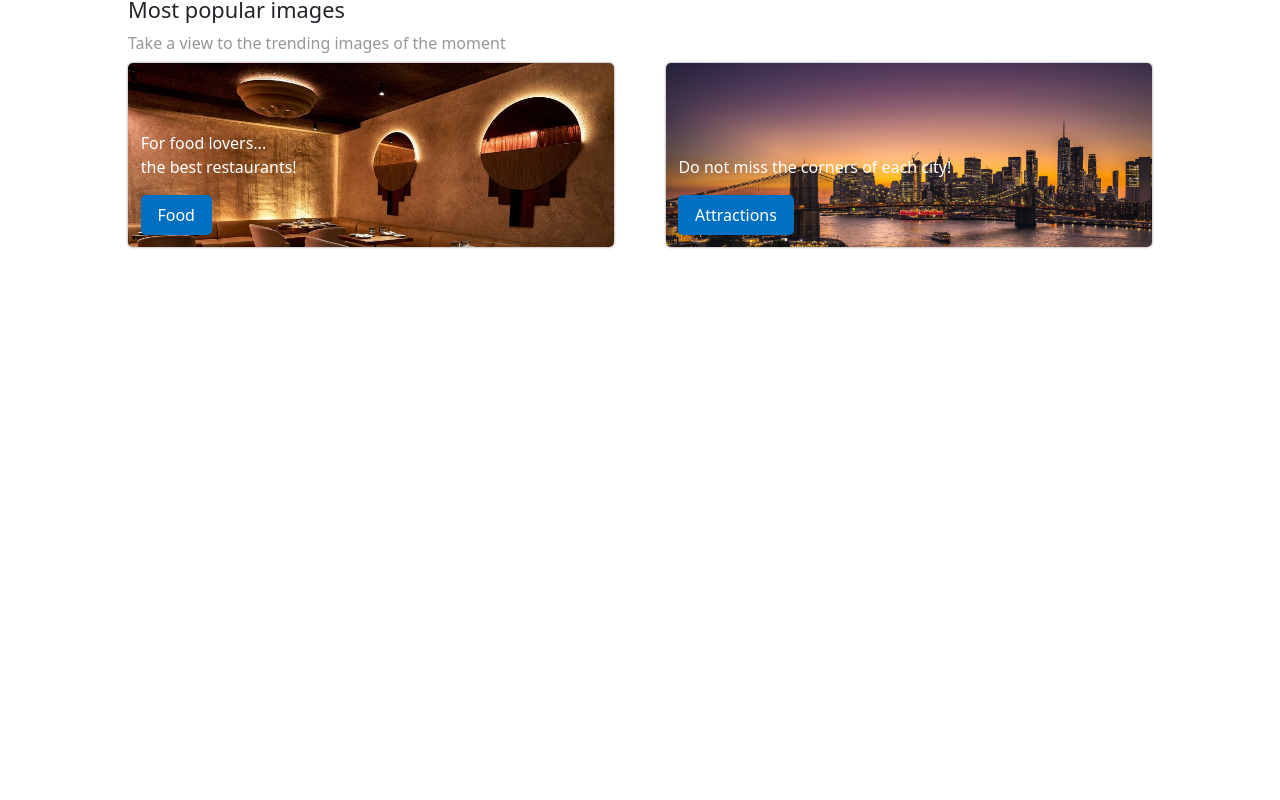
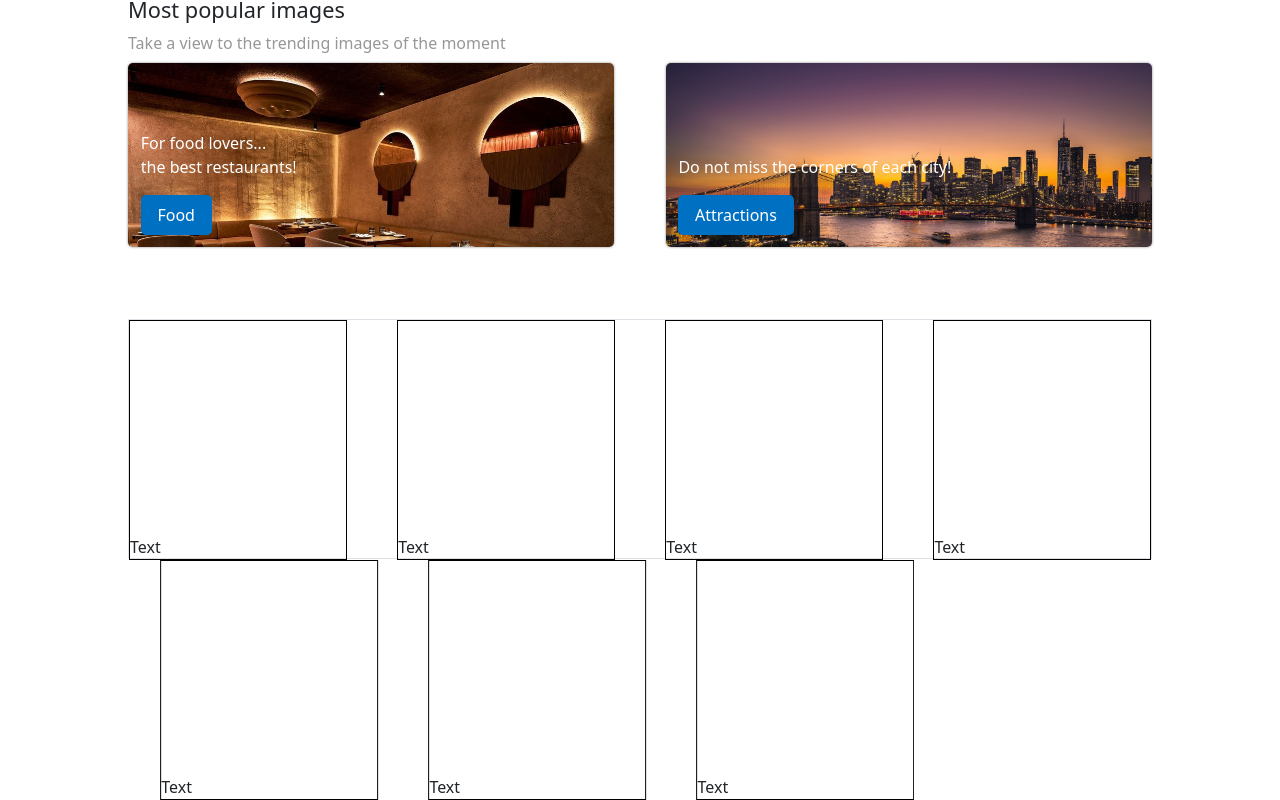
Before and after one commit to guillerdev97/the-eyed-traveller-front, a Vue app: page / in a window 1280 px wide. Shown: the part 366-1166 px from the top of the page. Before the commit the page ends 800 px from the top, so only its background shows below. Built offline with nearby package versions, Linux system fonts and the light colour scheme.

Commit message:
create carousel component

```diff
--- /dev/null
+++ b/src/components/TheCarousel.vue
@@ -0,0 +1,86 @@
+<script>
+export default {
+  name: "TheCarousel",
+};
+</script>
+
+<template>
+  <div id="carousel" class="carousel slide border" data-bs-ride="carousel">
+    <div class="carousel-inner">
+      <div
+        class="carousel-item active d-flex justify-content-between align-items-center"
+        data-bs-interval="2000"
+      >
+        <div class="img d-flex justify-content-start align-items-end">
+          <p class="img-text">Text</p>
+        </div>
+        <div class="img d-flex justify-content-start align-items-end">
+          <p class="img-text">Text</p>
+        </div>
+        <div class="img d-flex justify-content-start align-items-end">
+          <p class="img-text">Text</p>
+        </div>
+        <div class="img d-flex justify-content-start align-items-end">
+          <p class="img-text">Text</p>
+        </div>
+      </div>
+
+      <div
+        class="carousel-item d-flex justify-content-between align-items-center"
+        data-bs-interval="2000"
+      >
+        <div class="img d-flex justify-content-start align-items-end">
+          <p class="img-text">Text</p>
+        </div>
+        <div class="img d-flex justify-content-start align-items-end">
+          <p class="img-text">Text</p>
+        </div>
+        <div class="img d-flex justify-content-start align-items-end">
+          <p class="img-text">Text</p>
+        </div>
+        <div class="img d-flex justify-content-start align-items-end">
+          <p class="img-text">Text</p>
+        </div>
+      </div>
+    </div>
+
+    <button
+      class="carousel-control-prev"
+      type="button"
+      data-bs-target="#carousel"
+      data-bs-slide="prev"
+    >
+      <span class="carousel-control-prev-icon" aria-hidden="true"></span>
+      <span class="visually-hidden">Previous</span>
+    </button>
+    <button
+      class="carousel-control-next"
+      type="button"
+      data-bs-target="#carouselExampleControlsNoTouching"
+      data-bs-slide="next"
+    >
+      <span class="carousel-control-next-icon" aria-hidden="true"></span>
+      <span class="visually-hidden">Next</span>
+    </button>
+  </div>
+</template>
+
+<style scoped>
+@import "../assets/main.css";
+
+#carousel {
+  width: 80vw;
+  height: 30vh;
+  margin: 9vh auto;
+}
+
+.img {
+  width: 17vw;
+  height: 30vh;
+  border: 1px solid black;
+}
+
+button span{
+   color: black;
+}
+</style>
--- a/src/views/HomeView.vue
+++ b/src/views/HomeView.vue
@@ -1,16 +1,18 @@
 <script>
 import TheHeader from "../components/TheHeader.vue";
 import TrendingHome from "../components/TrendingHome.vue";
+import TheCarousel from "../components/TheCarousel.vue";
 
 export default {
   name: "HomeView",
-  components: { TheHeader, TrendingHome },
+  components: { TheHeader, TrendingHome, TheCarousel },
 };
 </script>
 
 <template>
   <TheHeader />
   <TrendingHome />
+  <TheCarousel />
 </template>
 
 <style></style>
```
